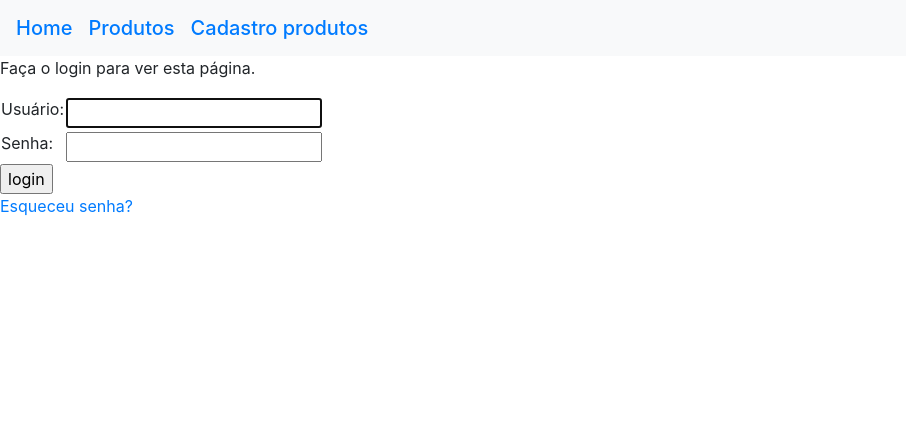
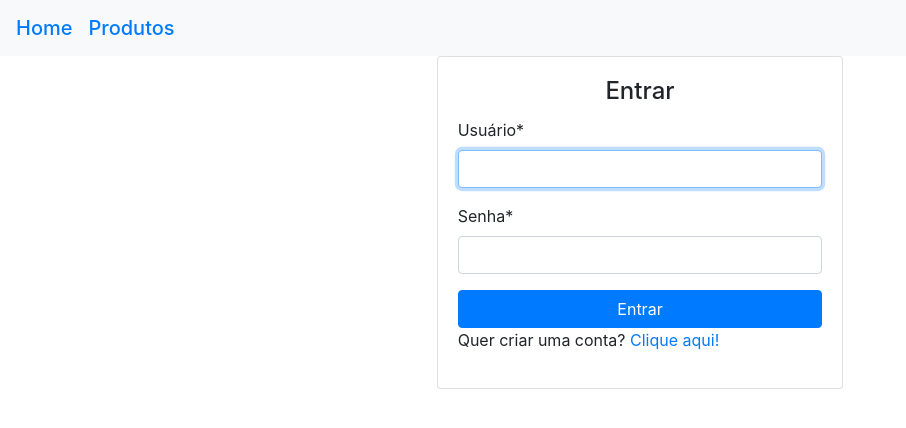
Before and after one commit to fabriciocovalesci/django-ecommerce, a Django app: page /accounts/login/?next=/produtos/new/ in a window 1280 px wide. Shown: the top 428 px of the page, without its empty margins (0-906 px from the left). Run offline with Django 3.2, Linux system fonts and the light colour scheme; parts of the project's set-up code (start-up, migrations or seed data) failed here and were passed over; some libraries are stand-ins or nearby versions.

Commit message:
Alterado layout do login

```diff
--- a/loja/settings.py
+++ b/loja/settings.py
@@ -39,6 +39,8 @@ INSTALLED_APPS = [
     'django.contrib.staticfiles',
     'loja.produtos',
     'loja.usuarios',
+    'bootstrapform',
+    'crispy_forms',
 
 ]
 
@@ -133,9 +135,11 @@ MEDIA_ROOT = os.path.join(BASE_DIR, 'imagem')
 
 # Login - Logout
 LOGIN_REDIRECT_URL = "/"
-LOGOUT_REDIRECT_URL = "/conta/login"
+LOGOUT_REDIRECT_URL = "/accounts/login"
 
 
 EMAIL_BACKEND = 'django.core.mail.backends.console.EmailBackend'
 
 CSRF_COOKIE_SECURE=True
+
+CRISPY_TEMPLATE_PACK = 'bootstrap4'
--- a/templates/base.html
+++ b/templates/base.html
@@ -16,15 +16,16 @@
     <div class="navbar navbar-expand-lg navbar-light bg-light">
         <span class="navbar-brand mb-0 h1"><a href="{% url 'home' %}">Home</a></span>
         <span class="navbar-brand mb-0 h1"><a href="{% url 'produtos' %}">Produtos</a></span>
+        {% if user.is_authenticated %}
         <span class="navbar-brand mb-0 h1"><a href="{% url 'cadastro_produtos' %}">Cadastro produtos</a></span>
-
+        {% endif %}
     </div>
 
     {% block content %}
     <ul class="sidebar-nav">
         {% if user.is_authenticated %}
         <li>Usuário: {{ user.get_username }}</li>
-        <li><a href="{% url 'logout'%}?next={{request.path}}">Logout</a></li>
+        <li><a href="{% url 'logout' %}?next={{request.path}}">Logout</a></li>
         {% else %}
         <li><a href="{% url 'login'%}?next={{request.path}}">Login</a></li>
         {% endif %}
@@ -32,7 +33,7 @@
 
     {% endblock %}
 
-</div>
+
 <script src="{% static '/js/jquery.js' %}"></script>
 <script src="{% static '/js/adiciona_item.js' %}"></script>
 <script src="{% static '/js/finalizando_compra.js' %}"></script>
--- a/templates/registration/login.html
+++ b/templates/registration/login.html
@@ -1,37 +1,27 @@
-{% extends "base.html" %}
+{% extends  'base.html' %}
+{% load crispy_forms_tags %}
+
+{% block title %}Entrar{% endblock %}
 
 {% block content %}
+<div class="row">
+    <div class="col-md-4 offset-md-4">
+        <div class="card  auth-card">
+            <div class="card-body">
+                <h4 class="card-title text-center">Entrar</h4>
 
-  {% if form.errors %}
-    <p>Seu nome de usuário e senha não coincidem. Por favor, tente novamente.</p>
-  {% endif %}
+                <form method="post">
+                    {% csrf_token %}
+                    <input type="hidden" name="next" value="{{ next }}">
 
-  {% if next %}
-    {% if user.is_authenticated %}
-      <p>Sua conta não tem acesso a esta página. Para prosseguir,
-      faça login com uma conta que tenha acesso.</p>
-    {% else %}
-      <p>Faça o login para ver esta página.</p>
-    {% endif %}
-  {% endif %}
+                    {{ form|crispy }}
 
-  <form method="post" action="{% url 'login' %}">
-    {% csrf_token %}
-    <table>
-      <tr>
-        <td>{{ form.username.label_tag }}</td>
-        <td>{{ form.username }}</td>
-      </tr>
-      <tr>
-        <td>{{ form.password.label_tag }}</td>
-        <td>{{ form.password }}</td>
-      </tr>
-    </table>
-    <input type="submit" value="login" />
-    <input type="hidden" name="next" value="{{ next }}" />
-  </form>
+                    <button type="submit" class="btn btn-primary btn-block">Entrar</button>
+                </form>
 
-  {# Assumes you setup the password_reset view in your URLconf #}
-  <p><a href="{% url 'password_reset' %}">Esqueceu senha?</a></p>
-
+                <p class="change-form-p">Quer criar uma conta? <a href="/accounts/register">Clique aqui!</a></p>
+            </div>
+        </div>
+    </div>
+</div>
 {% endblock %}
```
Also changed, not shown: loja/usuarios/views.py (+3 -5 lines), templates/add_produto.html (+7 -3 lines), templates/listaProduto.html (+8 -5 lines), templates/registration/register.html (line endings or trailing spaces).
